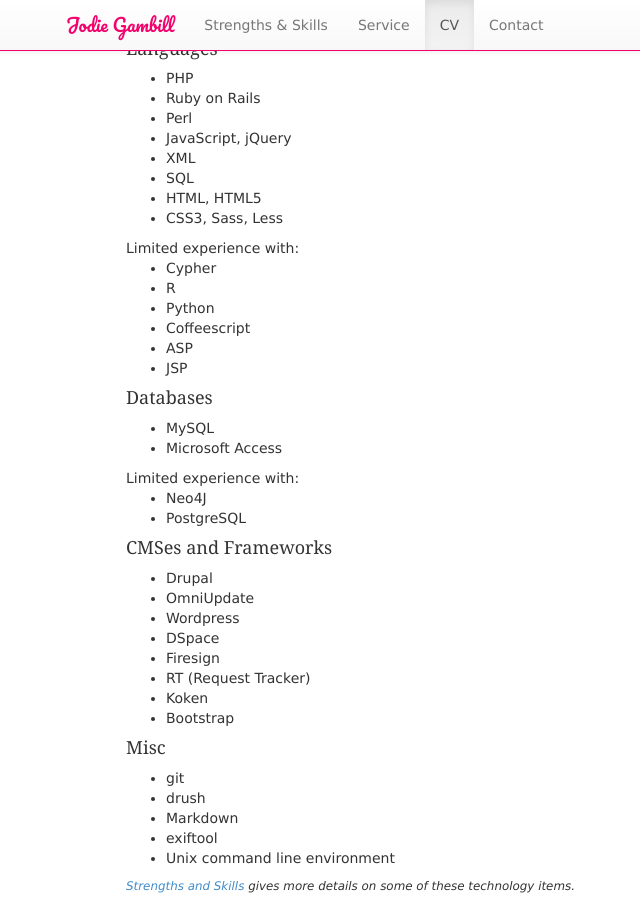
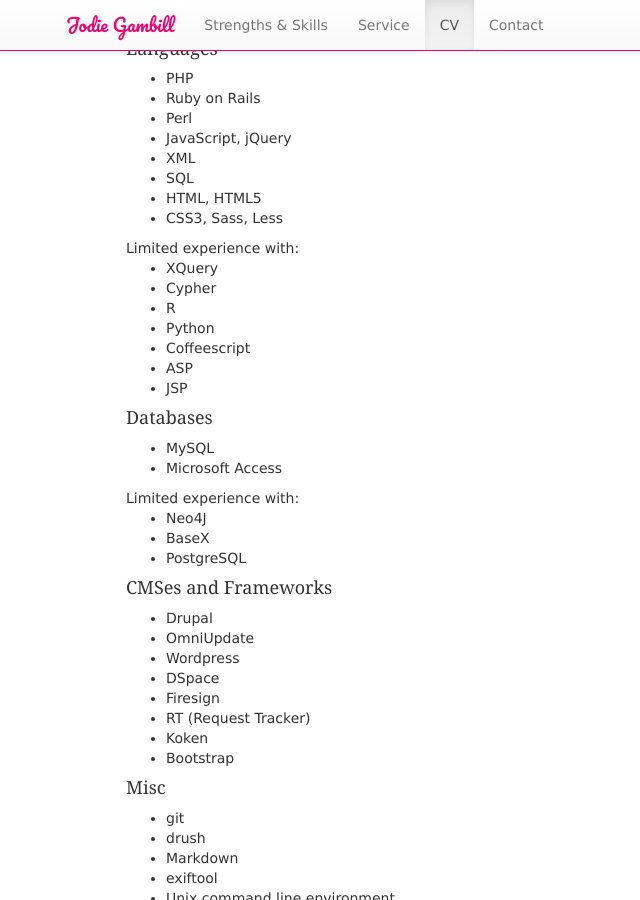
Before and after one commit to jgambill/jgambill.github.io, a Jekyll site: the page built from cv/index.html, in a window 1280 px wide and 900 px high, scrolled down 2000 px. Shown: the whole window, without its empty margins (4-644 px from the left). Built offline with Jekyll 4.4.1, drawn with Linux system fonts in a browser that asks for light colours; nearby versions of some CDN libraries; some web fonts are replaced.

Commit message:
updated CV

```diff
--- a/cv/index.html
+++ b/cv/index.html
@@ -199,6 +199,7 @@
             </ul>
             Limited experience with:
             <ul>
+                <li>XQuery</li>
                 <li>Cypher</li>
                 <li>R</li>
                 <li>Python</li>
@@ -217,6 +218,7 @@
             Limited experience with:
             <ul>
                 <li>Neo4J</li>
+                <li>BaseX</li>
                 <li>PostgreSQL</li>
             </ul>
         </div> <!-- /tech-db -->
```
